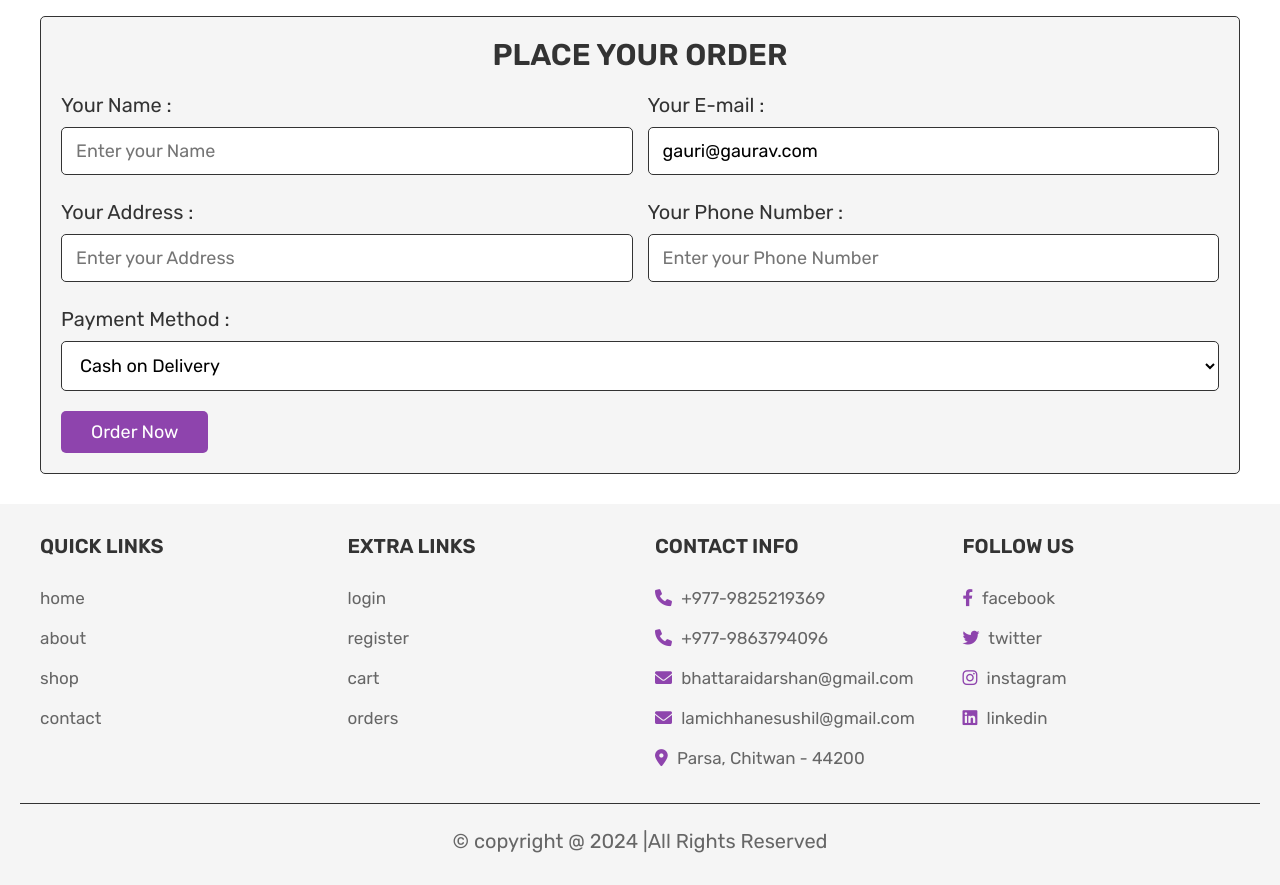
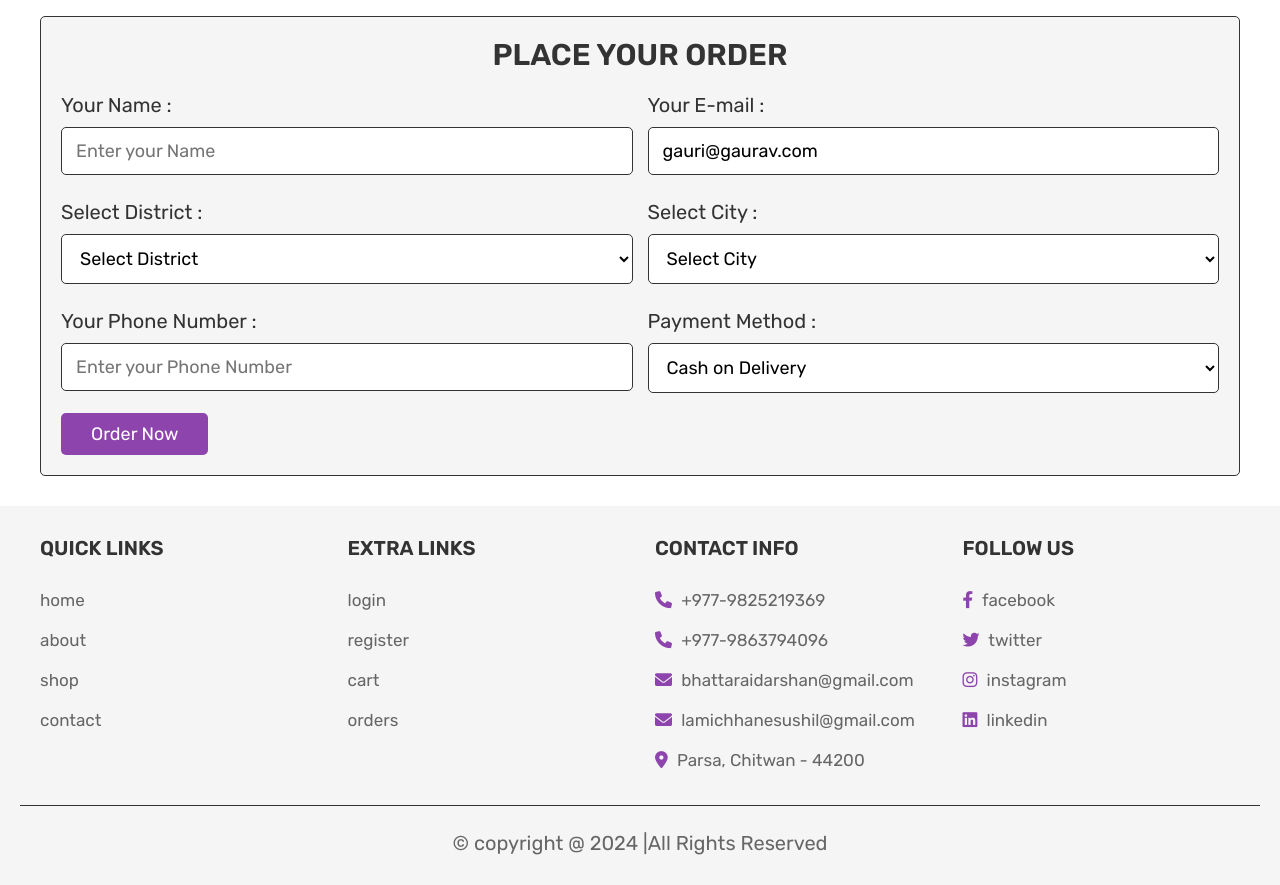
Before and after one commit to Sushil9863/BookNook, a PHP site: page /reviewcheckout.php in a window 1280 px wide. Shown: the part 388-1273 px from the top of the page. Before the commit the page ends 1241 px from the top, so only its background shows below. Run offline with PHP 8.4, Linux system fonts and the light colour scheme; a user stored in the database is signed in; data comes from the database, SQL or seed files in the repository; data that the repository does not hold is empty.

Commit message:
reorder managed

```diff
--- a/ordershistory.php
+++ b/ordershistory.php
@@ -29,6 +29,7 @@ $order_query = mysqli_query($conn, "
     WHERE user_id = '$user_id'
     AND payment_status = 'Completed'
 ") or die('query failed');
+
 
 ?>
 
@@ -71,6 +72,7 @@ $order_query = mysqli_query($conn, "
       }
 
       .clear-history-btn {
+         margin-left: 45%;
          margin-top: 20px;
          background-color: #ff6b6b;
          padding: 12px 25px;
--- a/reviewcheckout.php
+++ b/reviewcheckout.php
@@ -1,5 +1,4 @@
 <?php
-
 include 'config.php';
 session_start();
 
@@ -8,7 +7,6 @@ $user_id = $_SESSION['id'];
 if (!isset($user_id)) {
     header('location:login.php');
 }
-
 
 // Check if the order data is provided (reordering case)
 if (isset($_GET['order_id']) && isset($_GET['products']) && isset($_GET['total_price'])) {
@@ -19,6 +17,11 @@ if (isset($_GET['order_id']) && isset($_GET['products']) && isset($_GET['total_p
     $user_email = $_GET['email'];  // Pre-fill email from the order
     $user_address = $_GET['address'];  // Pre-fill address from the order
     $user_phone = $_GET['phone'];
+
+    // Split address into city and district
+    $address_parts = explode(', ', $user_address);
+    $user_city = trim($address_parts[0]);
+    $user_district = trim($address_parts[1] ?? '');
 } else {
     // Fetch user details for pre-filling the form
     $user_details_query = mysqli_query($conn, "SELECT * FROM `user_details` WHERE id = '$user_id'") or die('query failed');
@@ -28,23 +31,35 @@ if (isset($_GET['order_id']) && isset($_GET['products']) && isset($_GET['total_p
         $user_email = $user_details['email'];
         $user_address = $user_details['address'];
         $user_phone = $user_details['number'];
+
+        // Split address into city and district
+        $address_parts = explode(', ', $user_address);
+        $user_city = trim($address_parts[0]);
+        $user_district = trim($address_parts[1] ?? '');
     } else {
         $user_name = '';
         $user_email = '';
         $user_address = '';
         $user_phone = '';
+        $user_city = '';
+        $user_district = '';
     }
     $products = ''; // If no reorder, leave products empty
     $total_price = 0;
 }
+
 if (isset($_POST['order_btn'])) {
     $name = mysqli_real_escape_string($conn, $_POST['name']);
     $email = mysqli_real_escape_string($conn, $_POST['email']);
-    $address = mysqli_real_escape_string($conn, $_POST['address']);
+    $city = mysqli_real_escape_string($conn, $_POST['city']);
+    $district = mysqli_real_escape_string($conn, $_POST['district']);
     $phone = mysqli_real_escape_string($conn, $_POST['phone']);
     $payment_method = mysqli_real_escape_string($conn, $_POST['method']);
     $selected_items = mysqli_real_escape_string($conn, $_POST['selected_items']);
     $total_price = mysqli_real_escape_string($conn, $_POST['total_price']);
+
+    // Concatenate city and district to form the address
+    $address = $city . ', ' . $district;
 
     // Insert the order into the orders table
     $place_order = mysqli_query($conn, "INSERT INTO `orders`(user_id, placed_on, name, number, email, address, method, total_products, total_price, payment_status) VALUES('$user_id', NOW(), '$name', '$phone', '$email', '$address', '$payment_method', '$selected_items', '$total_price', 'Pending')") or die('query failed');
@@ -58,7 +73,6 @@ if (isset($_POST['order_btn'])) {
         echo '<script>alert("Failed to place the order.");</script>';
     }
 }
-
 ?>
 
 <!DOCTYPE html>
@@ -86,7 +100,6 @@ if (isset($_POST['order_btn'])) {
 </div>
 
 <section class="checkout">
-
    <!-- Checkout form -->
    <form action="" method="post" onsubmit="return validateForm()">
       <h3>Place Your Order</h3>
@@ -100,8 +113,27 @@ if (isset($_POST['order_btn'])) {
             <input type="email" name="email" id="email" required value="<?php echo htmlspecialchars($user_email); ?>" placeholder="Enter your email">
          </div>
          <div class="inputBox">
-      <span>Your Address :</span>
-      <input type="text" name="address" id="address" required value="<?php echo htmlspecialchars($user_address); ?>" placeholder="Enter your Address">
+            <span>Select District :</span>
+            <select name="district" id="district" onchange="updateCities()" required>
+               <option value="">Select District</option>
+               <option value="Bhaktapur" <?php echo ($user_district === 'Bhaktapur') ? 'selected' : ''; ?>>Bhaktapur</option>
+               <option value="Chitwan" <?php echo ($user_district === 'Chitwan') ? 'selected' : ''; ?>>Chitwan</option>
+               <option value="Dhading" <?php echo ($user_district === 'Dhading') ? 'selected' : ''; ?>>Dhading</option>
+               <option value="Dolakha" <?php echo ($user_district === 'Dolakha') ? 'selected' : ''; ?>>Dolakha</option>
+               <option value="Kathmandu" <?php echo ($user_district === 'Kathmandu') ? 'selected' : ''; ?>>Kathmandu</option>
+               <option value="Lalitpur" <?php echo ($user_district === 'Lalitpur') ? 'selected' : ''; ?>>Lalitpur</option>
+               <option value="Makwanpur" <?php echo ($user_district === 'Makwanpur') ? 'selected' : ''; ?>>Makwanpur</option>
+               <option value="Nuwakot" <?php echo ($user_district === 'Nuwakot') ? 'selected' : ''; ?>>Nuwakot</option>
+               <option value="Rasuwa" <?php echo ($user_district === 'Rasuwa') ? 'selected' : ''; ?>>Rasuwa</option>
+               <option value="Sindhuli" <?php echo ($user_district === 'Sindhuli') ? 'selected' : ''; ?>>Sindhuli</option>
+               <option value="Sindhupalchok" <?php echo ($user_district === 'Sindhupalchok') ? 'selected' : ''; ?>>Sindhupalchok</option>
+            </select>
+         </div>
+         <div class="inputBox">
+            <span>Select City :</span>
+            <select name="city" id="city" required>
+               <option value="">Select City</option>
+            </select>
          </div>
          <div class="inputBox">
             <span>Your Phone Number :</span>
@@ -121,51 +153,97 @@ if (isset($_POST['order_btn'])) {
       <input type="hidden" name="total_price" value="<?php echo htmlspecialchars($total_price); ?>">
       <input type="submit" value="Order Now" class="btn" name="order_btn">
    </form>
+
    <script>
+       const cities = {
+           Bhaktapur: ["Bhaktapur", "Suryabinayak", "Changunarayan", "Nagadesh", "Sallaghari"],
+           Chitwan: ["Bharatpur", "Khairahani", "Ratnanagar", "Madi", "Meghauli", "Rapti"],
+           Dhading: ["Dhading Besi", "Gajuri", "Khadichaur", "Thakre", "Arukharka"],
+           Dolakha: ["Charikot", "Bhimeshwor", "Dolakha", "Kshamawati", "Suri"],
+           Kathmandu: ["Baneshwor", "Maitighar", "Teku", "Kalimati", "Nagarjun", "Swayambhu", "Taudaha"],
+           Lalitpur: ["Lalitpur", "Lagankhel", "Pulchowk", "Jawalkhel", "Sanepa"],
+           Makwanpur: ["Hetauda", "Makwanpur Gadhi", "Bharta", "Thaha", "Manahari"],
+           Nuwakot: ["Bidur", "Nuwakot", "Tadi", "Kharanitar", "Rudi"],
+           Rasuwa: ["Dhunche", "Syafru Besi", "Bhorle", "Ramche", "Bhotechaur"],
+           Sindhuli: ["Sindhuli", "Kamalamai", "Kuntabesi", "Duwakot", "Gajuri"],
+           Sindhupalchok: ["Chautara", "Barabise", "Melamchi", "Dolakha", "Panchpokhari"]
+       };
+
+       function updateCities() {
+           const districtSelect = document.getElementById("district");
+           const citySelect = document.getElementById("city");
+           const selectedDistrict = districtSelect.value;
+
+           // Clear previous options
+           citySelect.innerHTML = '<option value="">Select City</option>';
+
+           if (selectedDistrict) {
+               // Populate cities based on selected district
+               cities[selectedDistrict].forEach(city => {
+                   const option = document.createElement("option");
+                   option.value = city;
+                   option.textContent = city;
+                   citySelect.appendChild(option);
+               });
+
+               // Select the user's city
+               const userCity = "<?php echo htmlspecialchars($user_city); ?>";
+               if (userCity) {
+                   const userCityOption = Array.from(citySelect.options).find(option => option.value === userCity);
+                   if (userCityOption) {
+                       userCityOption.selected = true;
+                   }
+               }
+           }
+       }
+
+       // Call updateCities on page load to pre-select city
+       window.onload = function() {
+           document.getElementById('district').value = "<?php echo htmlspecialchars($user_district); ?>"; // Set selected district
+           updateCities(); // Call function to populate cities and set selected city
+       };
+
        function validateForm() {
-   // Get form values
            const name = document.getElementById('name').value.trim();
            const email = document.getElementById('email').value.trim();
-   const address = document.getElementById('address').value.trim();
            const phone = document.getElementById('number').value.trim();
-   const method = document.getElementById('method').value;
+           const district = document.getElementById('district').value;
+           const city = document.getElementById('city').value;
 
-   const nameRegex = /^[a-zA-Z\s]+$/;  // Letters and spaces only
+           const nameRegex = /^[a-zA-Z\s]+$/;
            const numberRegex = /^(97|98)[0-9]{8}$/;
            const emailRegex = /^[^\s@]+@[^\s@]+\.[^\s@]+$/;
 
-   // Name validation
            if (!name.match(nameRegex)) {
                alert("Please enter a valid name.");
                return false;
            }
 
-   // Email validation (basic regex)
            if (!email.match(emailRegex)) {
                alert("Please enter a valid email address.");
                return false;
            }
 
-   // Address validation
-   if (address === "") {
-      alert("Address is required");
+           if (phone === "") {
+               alert("Phone number is required");
                return false;
            }
 
-   // Phone number validation (only digits and length)
            if (!phone.match(numberRegex)) {
-        alert("Please enter a valid phone number (10 digits) start with 97 or 98 .");
+               alert("Please enter a valid phone number (10 digits) starting with 97 or 98.");
                return false;
            }
 
-
-   // Payment method validation
-   if (method === "") {
-      alert("Please select a payment method");
+           if (district === "") {
+               alert("Please select a district");
                return false;
            }
 
-   // If all validations pass
+           if (city === "") {
+               alert("Please select a city");
+               return false;
+           }
+
            return true;
        }
    </script>
```
Lines whose indentation alone changed are shown as unchanged.
